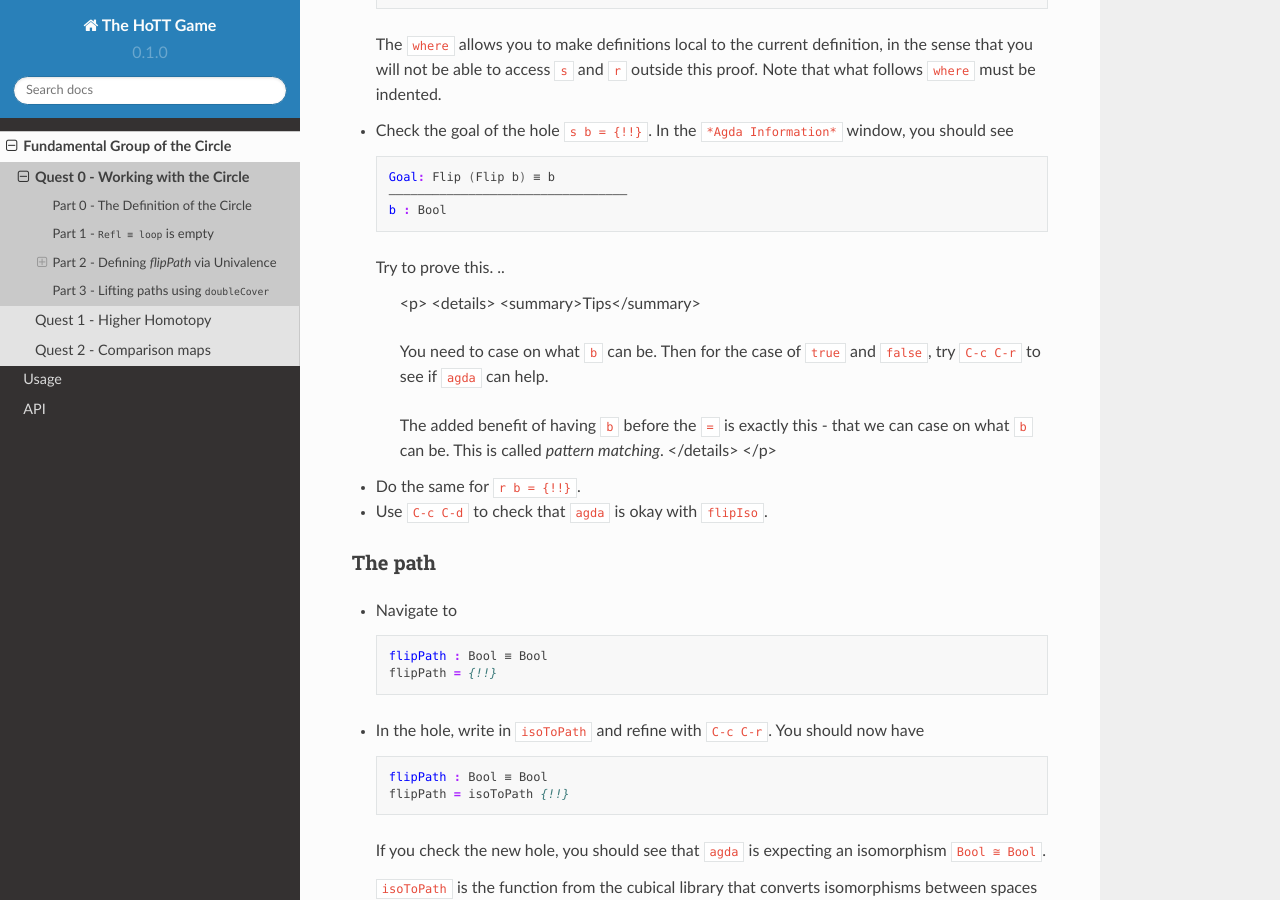
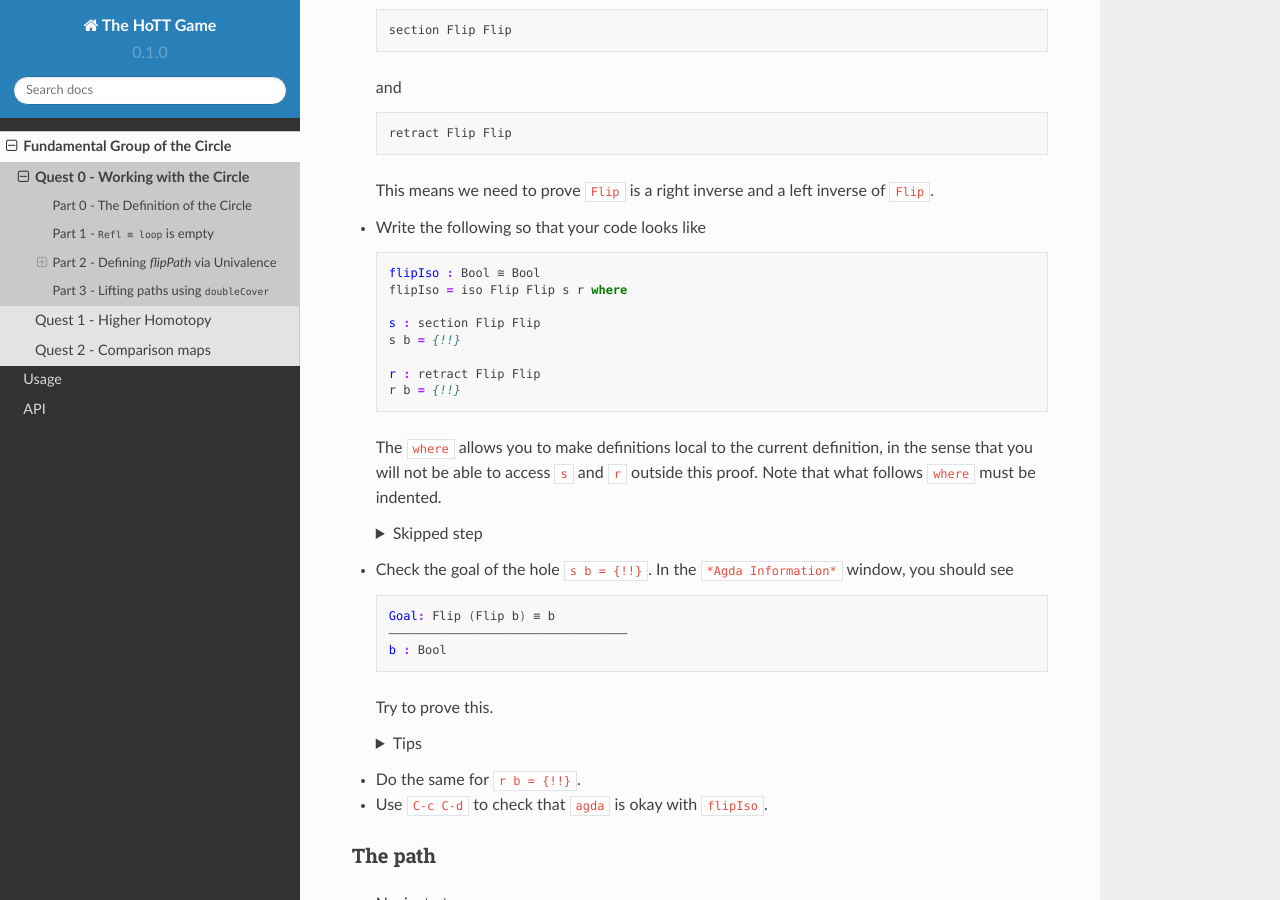
Before and after one commit to thehottgame/theHoTTGameGuide, a Sphinx documentation site: the page built from docs/source/1-fundamental-group/quest-0.rst, in a window 1280 px wide and 900 px high, scrolled down 6727 px. Built offline with Sphinx 7.4.7 and the Read the Docs theme 2.0.0, drawn with Linux system fonts in a browser that asks for light colours; pages that are not in the unit, such as notebooks, are missing from menus; some of the changed text lies outside the part shown.

Commit message:
quote block

```diff
--- a/docs/source/1-fundamental-group/quest-0.rst
+++ b/docs/source/1-fundamental-group/quest-0.rst
@@ -58,7 +58,6 @@ You can think of these as CW-complexes.
 
    </details>
    </p>
-
 
 An "edge" is the same as a path.
 There are other paths in ``S¹``,
@@ -185,10 +184,12 @@ about how one would come up with the following argument.
 Unfortunately, sometimes mathematics is in need of a new trick
 and this was one of them.
 
-| The trick is to make a path ``p : true ≡ false``
-| from the assumed path (homotopy) ``h : Refl ≡ loop`` by
-| constructing a non-trivial ``Bool``-bundle over the circle,
-| hence obtaining a map ``( Refl ≡ loop ) → ⊥``.
+.. admonition:: The trick
+
+   We make a path ``p : true ≡ false``
+   from the assumed path (homotopy) ``h : Refl ≡ loop`` by
+   constructing a non-trivial ``Bool``-bundle over the circle,
+   hence obtaining a map ``( Refl ≡ loop ) → ⊥``.
 
 To elaborate :
 ``Bool`` here refers to the discrete space with two points ``true, false``.
@@ -205,7 +206,7 @@ a non-trivial path ``flipPath : Bool ≡ Bool`` in the space of spaces.
 Viewing the picture vertically,
 for each point ``x : S¹``,
 we call ``doubleCover x`` the *fiber of* ``doubleCover`` *over* ``x``.
-All the fibers look like ``Bool``, hence our choice of the name ``Bool``*-bundle*.
+All the fibers look like ``Bool``, hence our choice of the name ``Bool``- \*bundle*.
 
 We will get a path from ``true`` to ``false``
 in the fiber of ``doubleCover`` over ``base``
@@ -386,16 +387,17 @@ The isomorphism
   in the sense that you will not be able to access ``s`` and ``r`` outside this proof.
   Note that what follows ``where`` must be indented.
 
-  ..
+  .. raw:: html
+
      <p>
      <details>
      <summary>Skipped step</summary>
 
-     * To find out why we put ``s b`` on the left you can try
-       .. code-block::
+  * To find out why we put ``s b`` on the left you can try
+     .. code-block::
 
-         flipIso : Bool ≅ Bool
-         flipIso = iso Flip Flip s r where
+        flipIso : Bool ≅ Bool
+        flipIso = iso Flip Flip s r where
 
            s : section Flip Flip
            s = {!!}
@@ -403,39 +405,49 @@ The isomorphism
            r : retract Flip Flip
            r = {!!}
 
-     * Check the goal of the hole ``s = {!!}`` and try using ``C-c C-r``.
-       It should give you ``λ x → {!!}``.
-       This says it's asking for some new proof for each ``x : Bool``.
-       If you check the goal you can find out what proof it wants
-       and that ``x : Bool``.
-     * To do a proof for each ``x : Bool``, we can also just stick
-       ``x`` before the ``=`` and do away with the ``λ``.
+  * Check the goal of the hole ``s = {!!}`` and try using ``C-c C-r``.
+    It should give you ``λ x → {!!}``.
+    This says it's asking for some new proof for each ``x : Bool``.
+    If you check the goal you can find out what proof it wants
+    and that ``x : Bool``.
+  * To do a proof for each ``x : Bool``, we can also just stick
+    ``x`` before the ``=`` and do away with the ``λ``.
+
+  .. raw:: html
+
      </details>
      </p>
+
 * Check the goal of the hole ``s b = {!!}``.
   In the ``*Agda Information*`` window, you should see
 
   .. code-block:: agda
 
-    Goal: Flip (Flip b) ≡ b
-    —————————————————————————————————
-    b : Bool
+     Goal: Flip (Flip b) ≡ b
+     —————————————————————————————————
+     b : Bool
 
   Try to prove this.
-  ..
+
+  .. raw:: html
+
      <p>
      <details>
      <summary>Tips</summary>
 
-     You need to case on what ``b`` can be.
-     Then for the case of ``true`` and ``false``,
-     try ``C-c C-r`` to see if ``agda`` can help.
+  You need to case on what ``b`` can be.
+  Then for the case of ``true`` and ``false``,
+  try ``C-c C-r`` to see if ``agda`` can help.
 
-     The added benefit of having ``b`` before the ``=``
-     is exactly this - that we can case on what ``b`` can be.
-     This is called *pattern matching*.
+  The added benefit of having ``b`` before the ``=``
+  is exactly this - that we can case on what ``b`` can be.
+  This is called *pattern matching*.
+
+  .. raw:: html
+
      </details>
      </p>
+
 * Do the same for ``r b = {!!}``.
 * Use ``C-c C-d`` to check that ``agda`` is okay with ``flipIso``.
 
@@ -511,13 +523,17 @@ drawn as a dot ``true``.
 When we 'lift' ``loop`` - starting at the point ``true : doubleCover base`` -
 it will look like
 
-.. image of lifting paths
+.. image:: image/lifted_loops.png
+  :width: 1000
+  :alt: liftedPaths
 
 The homotopy ``h : Refl ≡ loop`` is 'lifted'
 (starting at 'lifted ``Refl``')
 to some kind of surface
 
-.. image of lifting homotopy
+.. image:: image/lifted_homotopy.png
+  :width: 1000
+  :alt: liftedHomotopy
 
 According to the pictures the end point of the 'lifted'
 ``Refl`` is ``true`` and the end point of the 'lifted' ``loop`` is ``false``.
```
Also changed, not shown: other parts of docs/source/1-fundamental-group/quest-0.rst (+1 -1 lines).
